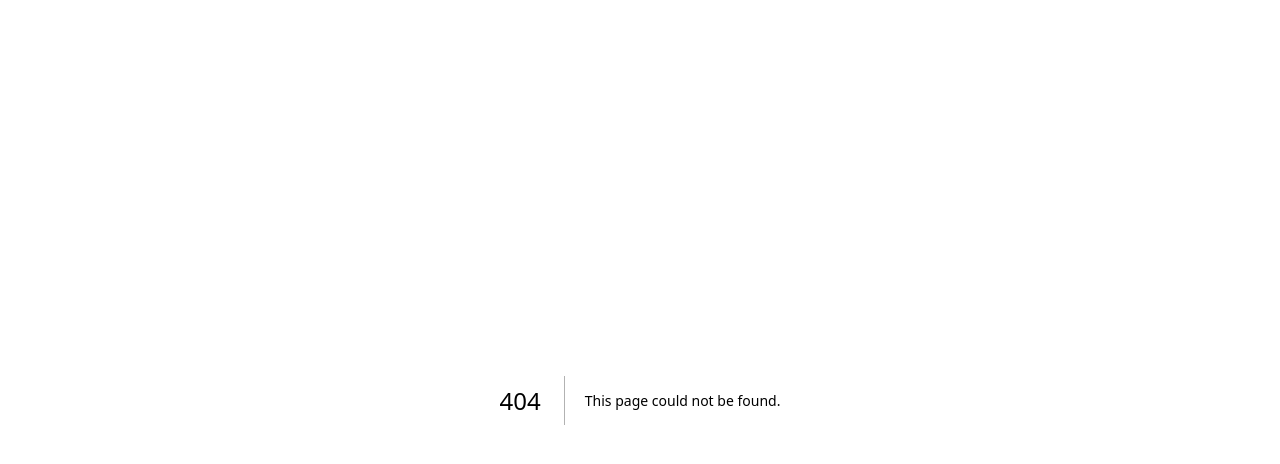
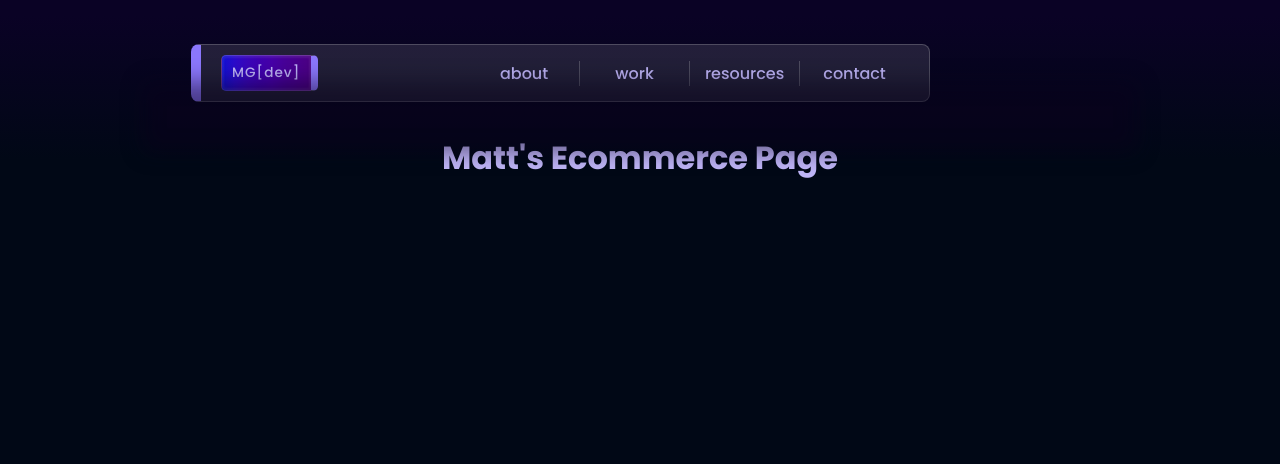
Before and after one commit to midcenturydude7/nextjs-portfolio-site, a Next.js app: page /work/ecommerce in a window 1280 px wide. Before the commit this address had no page. Shown: the top 464 px of the page. Built offline with nearby package versions, Linux system fonts and the light colour scheme.

Commit message:
Nested routes test

```diff
--- /dev/null
+++ b/app/work/ecommerce/page.jsx
@@ -0,0 +1,18 @@
+"use client";
+import Navbar from "../../components/Navbar/Navbar";
+import { useTheme } from "../../../context/ThemeProvider";
+
+import style from "../../styles/page.module.scss";
+
+const EcommercePage = () => {
+  const { isMobile, isNavOpen, toggleNav } = useTheme();
+
+  return (
+    <div className={style["wrapper-truncated"]}>
+      <Navbar isMobile={isMobile} isNavOpen={isNavOpen} toggleNav={toggleNav} />
+      <h1>Matt&#39;s Ecommerce Page</h1>
+    </div>
+  );
+};
+
+export default EcommercePage;
```
